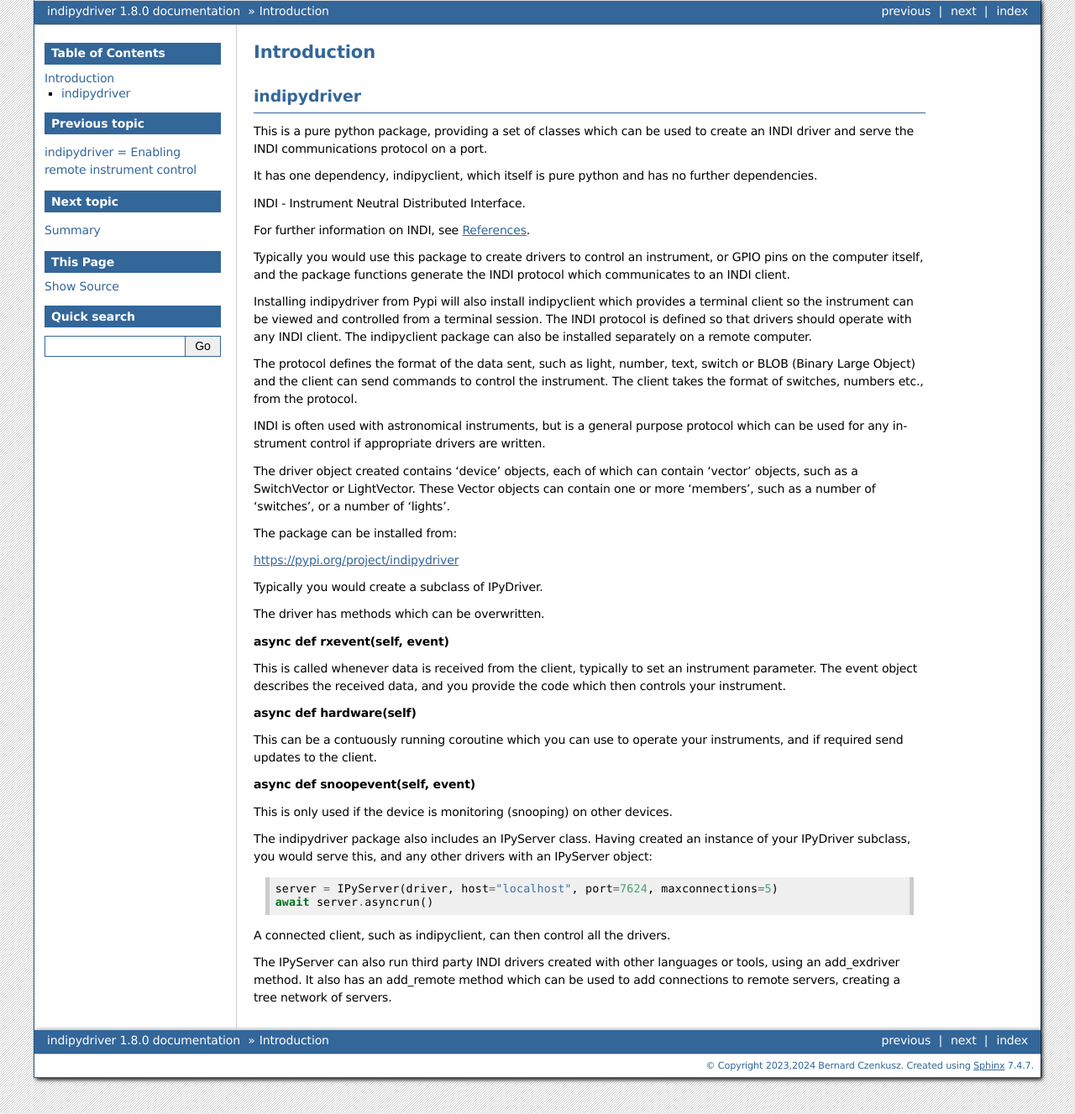
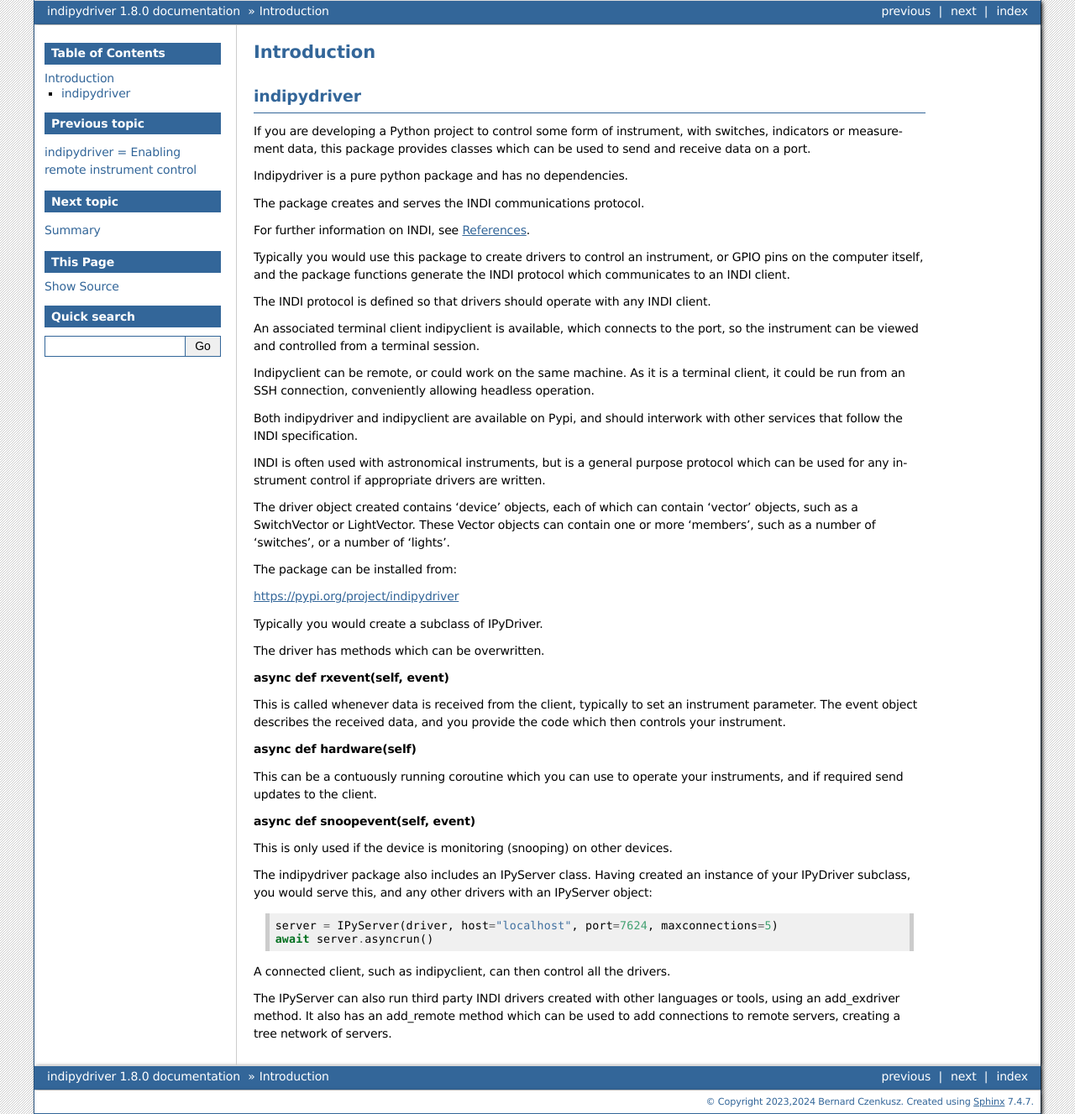
Before and after one commit to bernie-skipole/indipydriver, a Sphinx documentation site: the page built from docs/source/usage/introduction.rst, in a window 1280 px wide. Shown: the whole page at 84% size. Built offline with Sphinx 7.4.7, drawn with Linux system fonts in a browser that asks for light colours.

Commit message:
Updating docs

```diff
--- a/docs/source/usage/indipyclient.rst
+++ b/docs/source/usage/indipyclient.rst
@@ -1,11 +1,11 @@
 indipyclient
 ============
 
-If indipydriver is installed from Pypi, the package indipyclient will also be automatically installed.
-
-This is a terminal client which communicates to an INDI service, and can be used to view and control your instruments. It can also be installed separately from the indipydriver package and is available at:
+The associated package indipyclient can be installed from Pypi.
 
 https://pypi.org/project/indipyclient
+
+This is a terminal client which communicates to an INDI service, and can be used to view and control your instruments.
 
 The client can be run with
 
--- a/docs/source/usage/introduction.rst
+++ b/docs/source/usage/introduction.rst
@@ -5,19 +5,23 @@
 indipydriver
 ^^^^^^^^^^^^
 
-This is a pure python package, providing a set of classes which can be used to create an INDI driver and serve the INDI communications protocol on a port.
+If you are developing a Python project to control some form of instrument, with switches, indicators or measurement data, this package provides classes which can be used to send and receive data on a port.
 
-It has one dependency, indipyclient, which itself is pure python and has no further dependencies.
+Indipydriver is a pure python package and has no dependencies.
 
-INDI - Instrument Neutral Distributed Interface.
+The package creates and serves the INDI communications protocol.
 
 For further information on INDI, see :ref:`references`.
 
 Typically you would use this package to create drivers to control an instrument, or GPIO pins on the computer itself, and the package functions generate the INDI protocol which communicates to an INDI client.
 
-Installing indipydriver from Pypi will also install indipyclient which provides a terminal client so the instrument can be viewed and controlled from a terminal session. The INDI protocol is defined so that drivers should operate with any INDI client. The indipyclient package can also be installed separately on a remote computer.
+The INDI protocol is defined so that drivers should operate with any INDI client.
 
-The protocol defines the format of the data sent, such as light, number, text, switch or BLOB (Binary Large Object) and the client can send commands to control the instrument.  The client takes the format of switches, numbers etc., from the protocol.
+An associated terminal client indipyclient is available, which connects to the port, so the instrument can be viewed and controlled from a terminal session.
+
+Indipyclient can be remote, or could work on the same machine. As it is a terminal client, it could be run from an SSH connection, conveniently allowing headless operation.
+
+Both indipydriver and indipyclient are available on Pypi, and should interwork with other services that follow the INDI specification.
 
 INDI is often used with astronomical instruments, but is a general purpose protocol which can be used for any instrument control if appropriate drivers are written.
 
--- a/docs/source/usage/logging.rst
+++ b/docs/source/usage/logging.rst
@@ -43,8 +43,6 @@
 
 indipydriver.ipydriver - generates attached driver logs
 
-indipyclient - generates remote connection logs.
-
-This last is because the indipyclient package is imported by indipydriver and is used to create the connections to remote servers.
+iindipydriver.remotelink - generates remote connection logs.
 
 You could then add file handlers and set logging levels to each logger separately, giving you the capability to separately record driver and server traffic.
```
Also changed, not shown: README.md (+9 -7 lines), .readthedocs.yaml.
